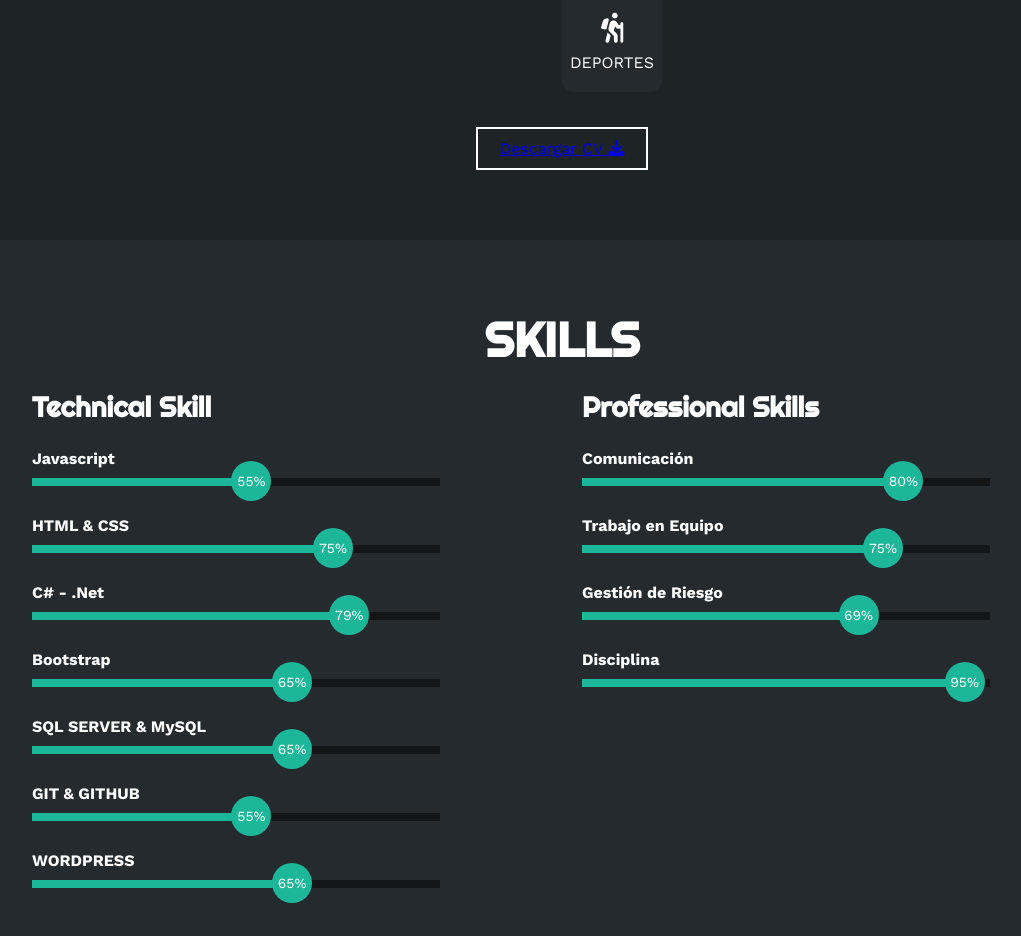
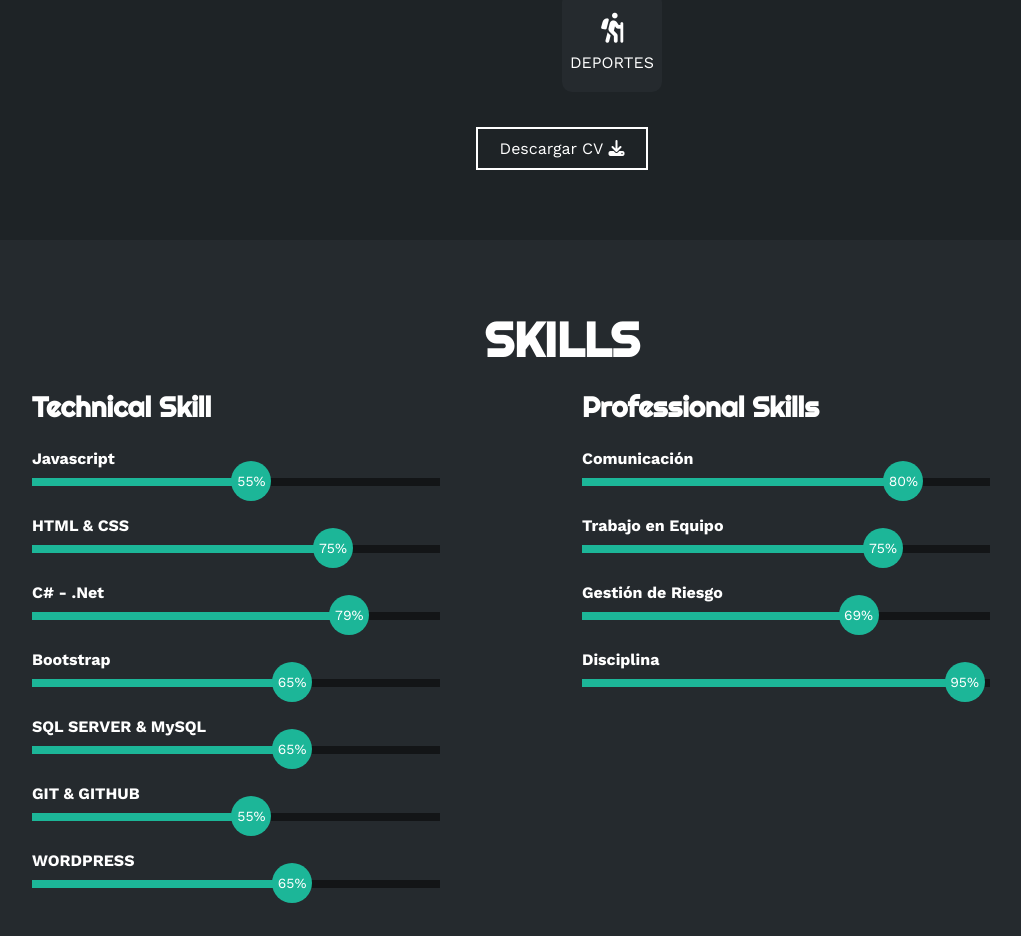
Before and after one commit to MateoGuti/MateoGuti.github.io, a plain HTML site: page index.html in a window 1280 px wide. Shown: the part 1240-2176 px from the top of the page, without its empty margins (78-1099 px from the left). Drawn offline with nearby package versions, Linux system fonts and the light colour scheme.

Commit message:
Cambio css btnDescarga

```diff
--- a/estilo.css
+++ b/estilo.css
@@ -197,6 +197,10 @@ html{
     color: #fff;
     position: relative;
     z-index: 10;
+}
+.sobremi button a{
+    color: white; /* Cambia el color del texto a blanco */
+    text-decoration: none; /* Quita la línea subrayada */
 }
 .sobremi button .overlay{
     position: absolute;
```
